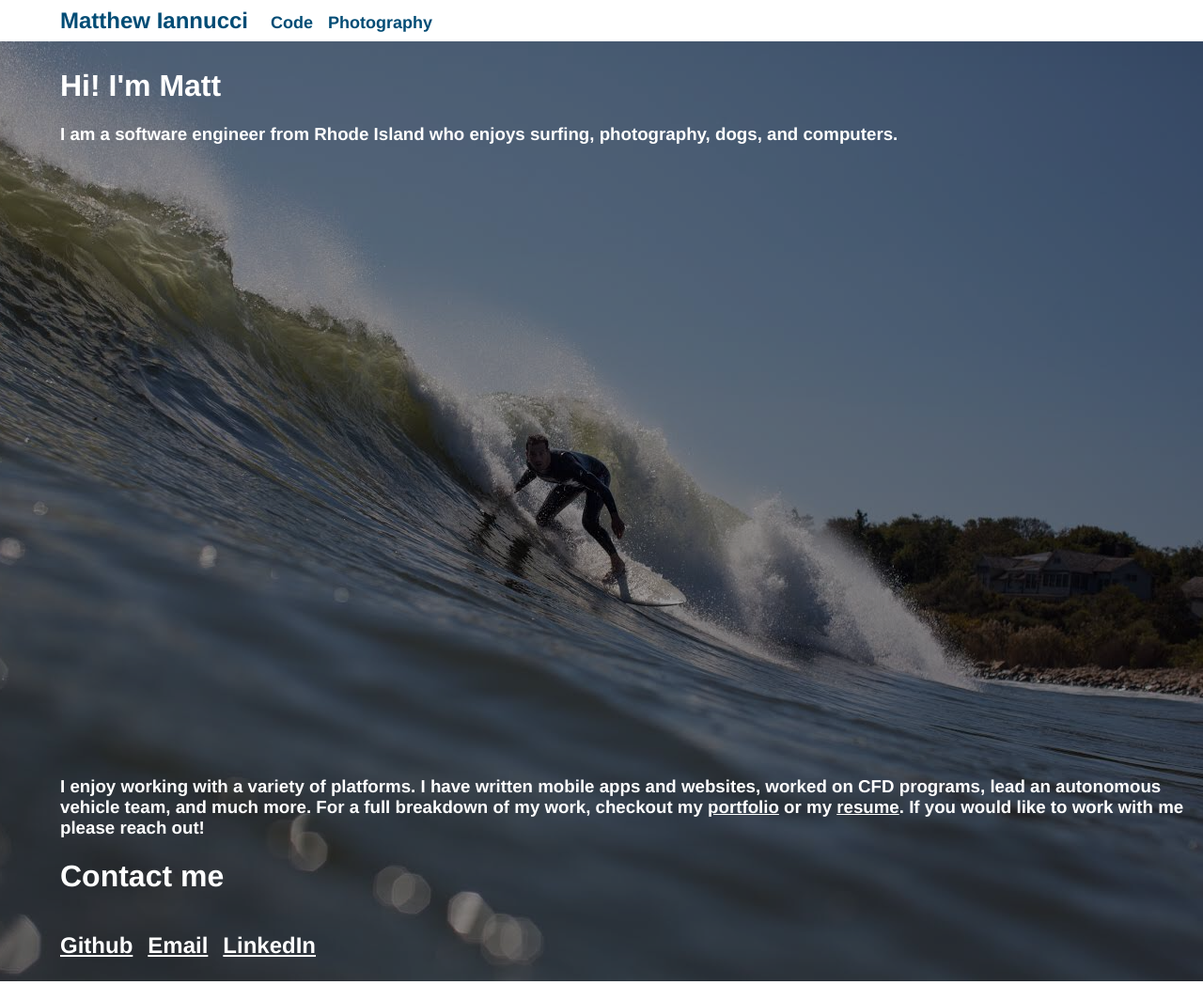
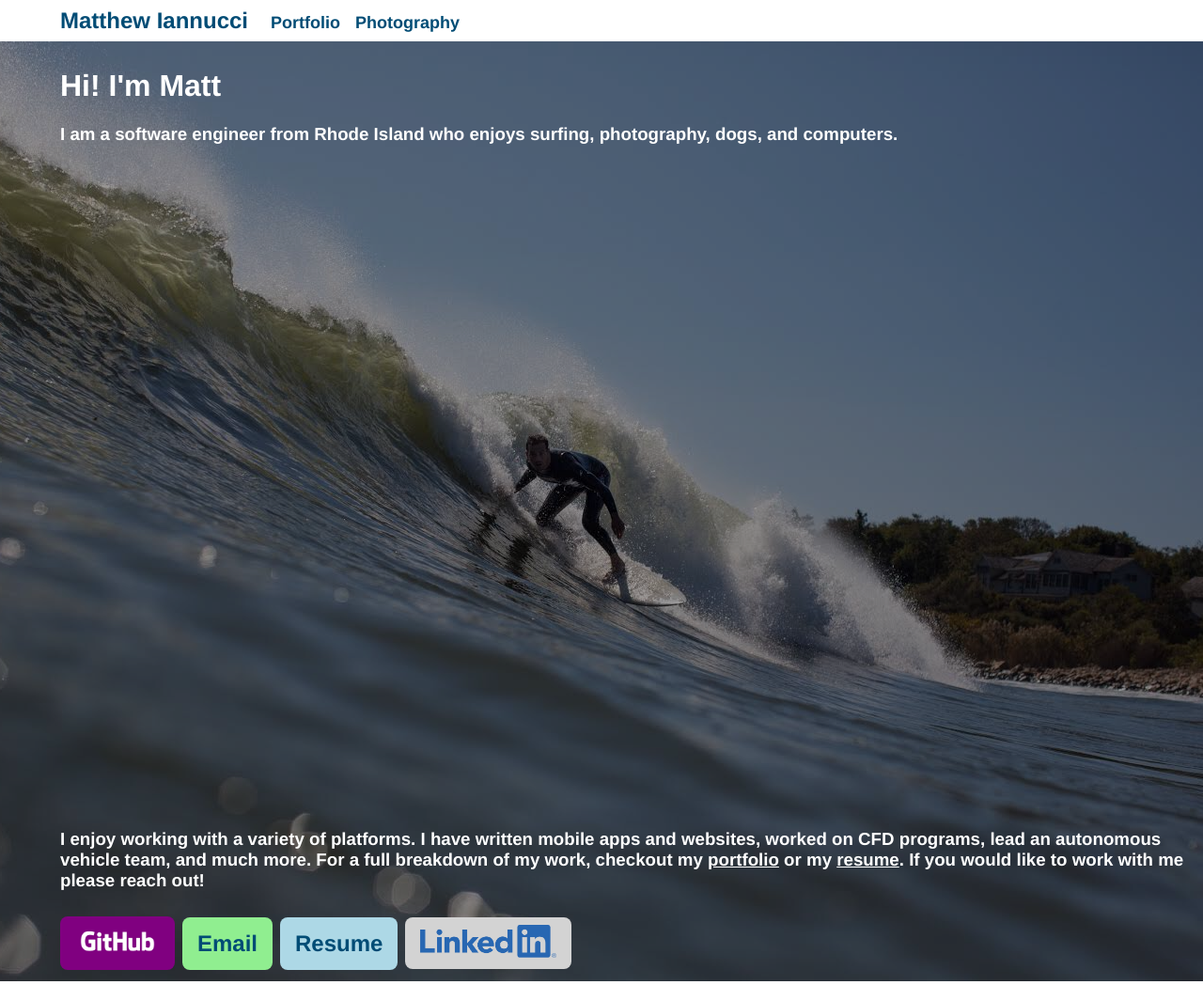
Before and after one commit to mpiannucci/matthewiannucci, a Flask app: page / in a window 1280 px wide. Shown: the whole page at 94% size. Run offline with Flask 2, Linux system fonts and the light colour scheme.

Commit message:
Add full code portfolio and contact links

```diff
--- a/main.py
+++ b/main.py
@@ -11,9 +11,9 @@ app = flask.Flask(__name__)
 def landing():
 	return flask.render_template('landing.html')
 
-@app.route('/code')
+@app.route('/portfolio')
 def code():
-	return flask.render_template('code.html')
+	return flask.render_template('portfolio.html')
 
 @app.route('/photography')
 def photography():
--- /dev/null
+++ b/static/css/contact_row.css
@@ -0,0 +1,80 @@
+
+#quickLinkContainer {
+	display: flex;
+	flex-direction: row;
+	flex-wrap: wrap;
+	align-content: center;
+	align-items: center;
+}
+
+#quickLinkContainer a {
+    text-decoration: none;
+}
+
+#quickLinkContainer a:link {
+    color: #004c75;
+}
+
+#quickLinkContainer a:visited {
+    color: #004c75;
+}
+
+@media (prefers-color-scheme: dark) {
+    #quickLinkContainer a:link {
+        color: #ffffff;
+    }
+    #quickLinkContainer a:visited {
+        color: #ffffff;
+    }
+}
+
+#quickLinkContainer a:hover {
+    color: #87d7ff;
+}
+
+#quickLinkContainer a:active {
+    color: #87d7ff;
+}
+
+.quick-link {
+	padding-top: 8px;
+	padding-bottom: 8px;
+	padding-left: 16px;
+	padding-right: 16px;
+	margin-right: 8px;
+	margin-top: 8px;
+	margin-bottom: 8px;
+	border-radius: 8px
+}
+
+.text-link {
+	font-size: 24px;
+	font-weight: bold;
+	padding-top: 14px;
+	padding-bottom: 14px;
+}
+
+#githubLink {
+	background-color: purple;
+}
+
+#linkedInLink {
+	background-color: lightgrey;
+}
+
+#resumeLink {
+	background-color: lightblue;
+}
+
+#emailLink {
+	background-color: lightgreen;
+}
+
+@media (prefers-color-scheme: dark) {
+	#resumeLink {
+		background-color: darkblue;
+	}
+	#emailLink {
+		background-color: darkgreen;
+	}
+}
--- a/templates/base.html
+++ b/templates/base.html
@@ -13,7 +13,7 @@
 <body>
     <nav class='navBar'>
         <a class='navBarTitle' href='/'>Matthew Iannucci</a>
-        <a class='navBarLink' href='/code'>Code</a>
+        <a class='navBarLink' href='/portfolio'>Portfolio</a>
         <a class='navBarLink' href='/photography'>Photography</a>
     </nav>
     {% block content %}{% endblock %}
--- /dev/null
+++ b/templates/contact_row.html
@@ -0,0 +1,16 @@
+<link rel="stylesheet" type="text/css" href="{{ url_for('static', filename='css/contact_row.css') }}">
+
+<div id="quickLinkContainer">
+	<a id="githubLink" class="quick-link" href="https://github.com/mpiannucci">
+		<img src="{{ url_for('static', filename='img/GitHub_Logo_White.png') }}" style="width: 90px"/>
+	</a>
+	<a id="emailLink" class="quick-link text-link" href="mailto:rhodysurf13@gmail.com">
+		Email
+	</a>
+	<a id="resumeLink" class="quick-link text-link" href="{{ url_for('static', filename='doc/MatthewIannucciResume.pdf') }}">
+		Resume
+	</a>
+	<a id="linkedInLink" class="quick-link" href="https://www.linkedin.com/in/matthew-iannucci-64a8847a">
+		<img src="{{ url_for('static', filename='img/LI-Logo.png') }}" style="width: 145px"/>
+	</a>
+</div>
--- a/templates/landing.html
+++ b/templates/landing.html
@@ -9,13 +9,8 @@
 			<h3>I am a software engineer from Rhode Island who enjoys surfing, photography, dogs, and computers.</h3>
 		</div>
 		<div id="detailContainer">
-			<h3>I enjoy working with a variety of platforms. I have written mobile apps and websites, worked on CFD programs, lead an autonomous vehicle team, and much more. For a full breakdown of my work, checkout my <a href="/code">portfolio</a> or my <a href="{{ url_for('static', filename='doc/MatthewIannucciResume.pdf') }}">resume</a>. If you would like to work with me please reach out!</h3>
-			<h1>Contact me</h1>
-			<div id="contactLinkContainer">
-				<h2 class="contact-link"><a href="">Github</a></h2>
-				<h2 class="contact-link"><a href="">Email</a></h2>
-				<h2 class="contact-link"><a href="">LinkedIn</a></h2>
-			</div>
+			<h3>I enjoy working with a variety of platforms. I have written mobile apps and websites, worked on CFD programs, lead an autonomous vehicle team, and much more. For a full breakdown of my work, checkout my <a href="/portfolio">portfolio</a> or my <a href="{{ url_for('static', filename='doc/MatthewIannucciResume.pdf') }}">resume</a>. If you would like to work with me please reach out!</h3>
+			{% include 'contact_row.html' %}
 		</div>
 	</div>
 {% endblock %}
```
Also changed, not shown: static/css/porfolio.css (renamed from static/css/code.css, +7 -32 lines), templates/portfolio.html (renamed from templates/code.html, +26 -12 lines).
